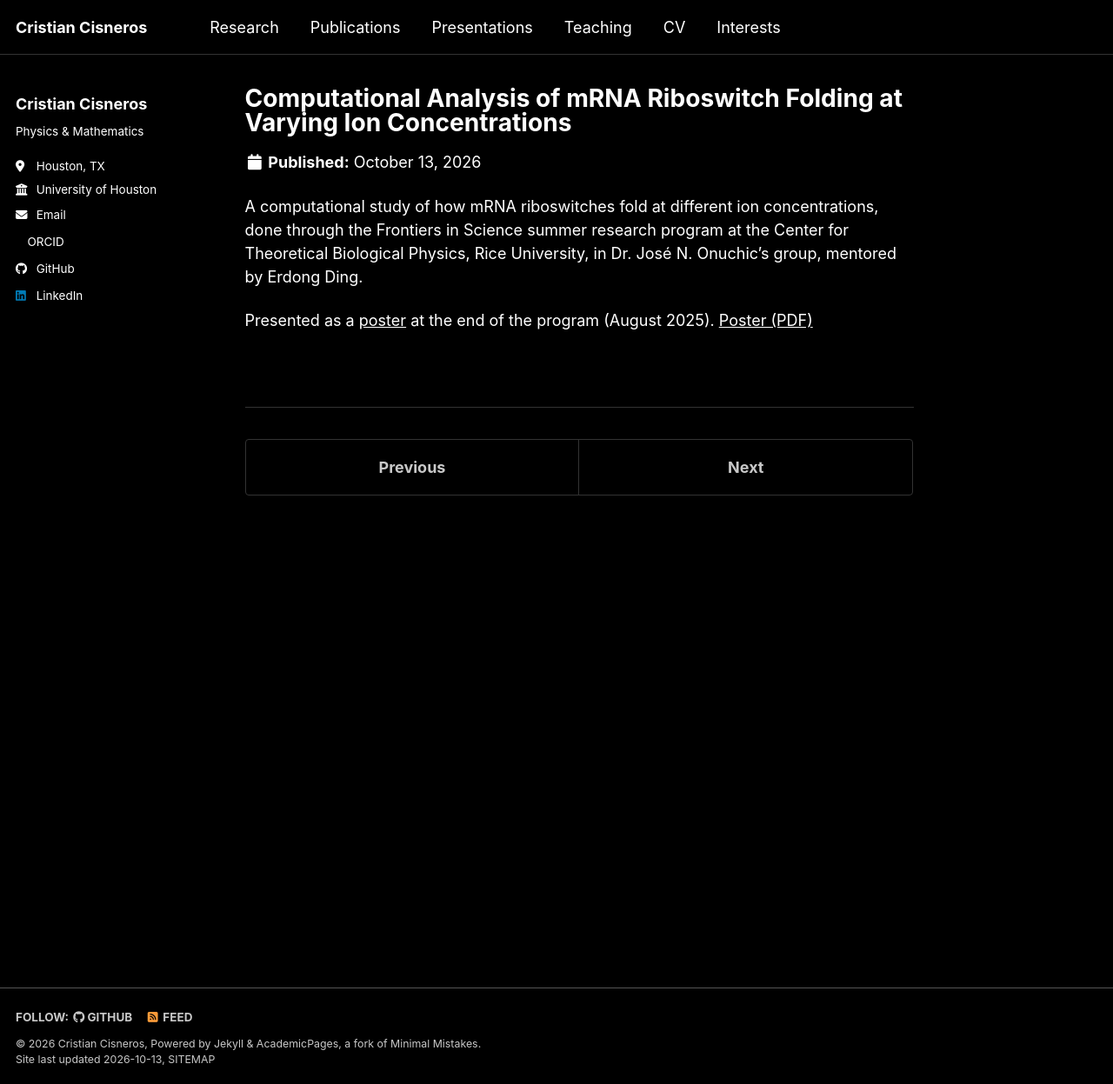
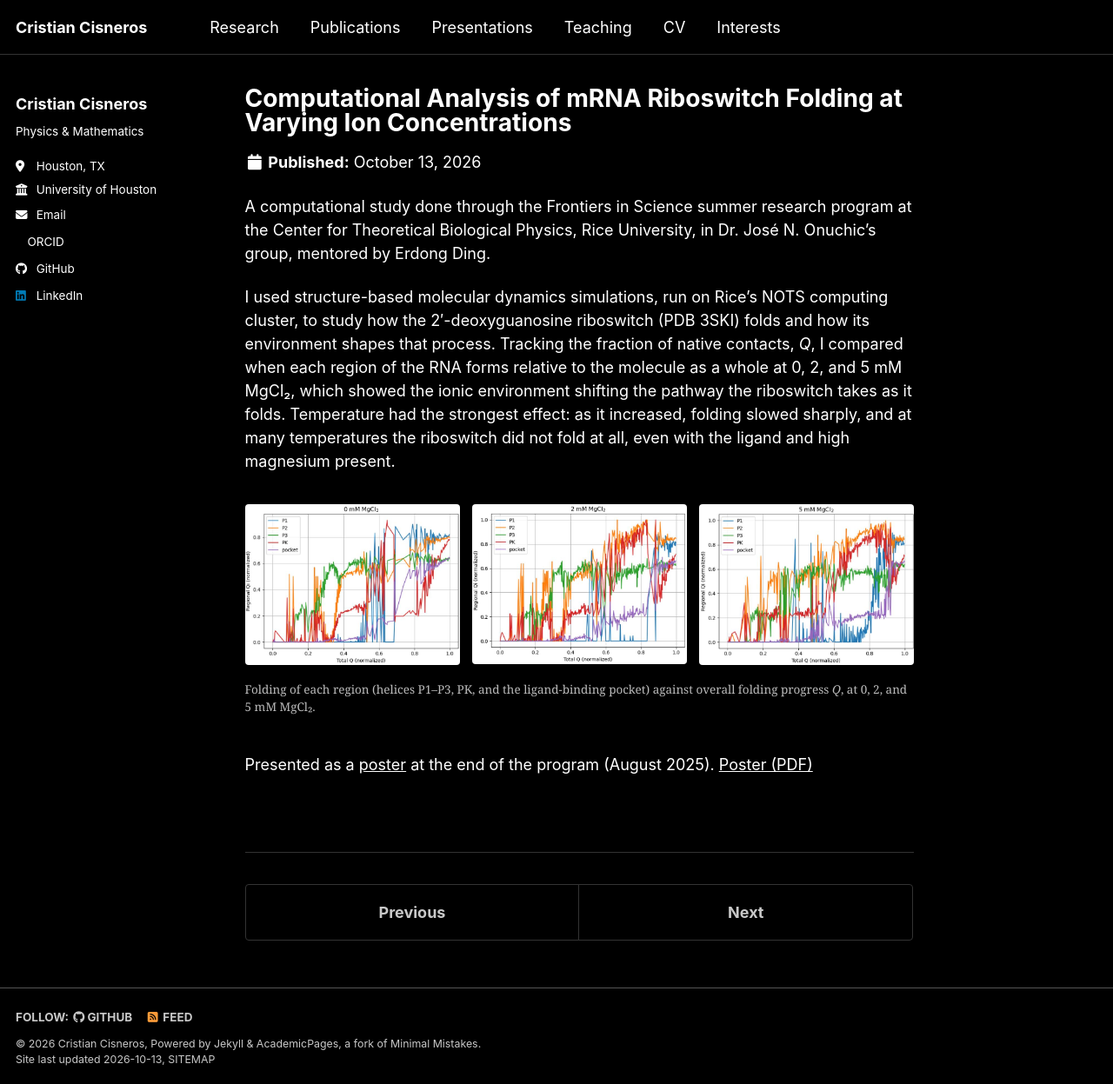
Before and after one commit to cristiancisneros06/cristiancisneros06.github.io, a Jekyll site: the page built from _portfolio/riboswitch-folding.md, in a window 1280 px wide and 1247 px high. Shown: the whole window at 87% size. Built offline with Jekyll 4.4.1, drawn with Linux system fonts in a browser that asks for light colours; a style sheet for code colours, icons or effects is not loaded.

Commit message:
Riboswitch project: add description and Mg2+ regional-Q figure; add MATLAB and TensorFlow to skills
Co-Authored-By: Claude Opus 5.5 <noreply@anthropic.com>
Claude-Session: https://claude.ai/code/session_018pAHn5U7a94QXAMPUUzZSJ

```diff
--- a/_portfolio/riboswitch-folding.md
+++ b/_portfolio/riboswitch-folding.md
@@ -5,11 +5,15 @@ collection: portfolio
 permalink: /portfolio/riboswitch-folding/
 ---
 
-<!-- TODO: Replace this paragraph with your 2–3 sentence description. -->
-A computational study of how mRNA riboswitches fold at different ion concentrations, done through the Frontiers in Science summer research program at the Center for Theoretical Biological Physics, Rice University, in Dr. José N. Onuchic's group, mentored by Erdong Ding.
+A computational study done through the Frontiers in Science summer research program at the Center for Theoretical Biological Physics, Rice University, in Dr. José N. Onuchic's group, mentored by Erdong Ding.
 
-<!-- TODO: Add your figure. Upload it to the images/ folder, then add a line like:
-![Short description of the figure](/images/riboswitch-figure.png)
--->
+I used structure-based molecular dynamics simulations, run on Rice's NOTS computing cluster, to study how the 2′-deoxyguanosine riboswitch (PDB 3SKI) folds and how its environment shapes that process. Tracking the fraction of native contacts, *Q*, I compared when each region of the RNA forms relative to the molecule as a whole at 0, 2, and 5 mM MgCl₂, which showed the ionic environment shifting the pathway the riboswitch takes as it folds. Temperature had the strongest effect: as it increased, folding slowed sharply, and at many temperatures the riboswitch did not fold at all, even with the ligand and high magnesium present.
+
+<figure class="third">
+  <img src="/images/riboswitch/regional-q-0mM.jpg" alt="Regional Q versus total Q for regions P1, P2, P3, PK, and the binding pocket at 0 mM MgCl2">
+  <img src="/images/riboswitch/regional-q-2mM.jpg" alt="Regional Q versus total Q for regions P1, P2, P3, PK, and the binding pocket at 2 mM MgCl2">
+  <img src="/images/riboswitch/regional-q-5mM.jpg" alt="Regional Q versus total Q for regions P1, P2, P3, PK, and the binding pocket at 5 mM MgCl2">
+  <figcaption>Folding of each region (helices P1–P3, PK, and the ligand-binding pocket) against overall folding progress <em>Q</em>, at 0, 2, and 5 mM MgCl₂.</figcaption>
+</figure>
 
 Presented as a [poster](/presentations/2025-08-01-riboswitch-poster) at the end of the program (August 2025). [Poster (PDF)](/files/riboswitch-poster-2025.pdf)
```
Also changed, not shown: _pages/cv.md (+2 -1 lines), images/riboswitch/regional-q-0mM.jpg (added), images/riboswitch/regional-q-2mM.jpg (added), images/riboswitch/regional-q-5mM.jpg (added).
